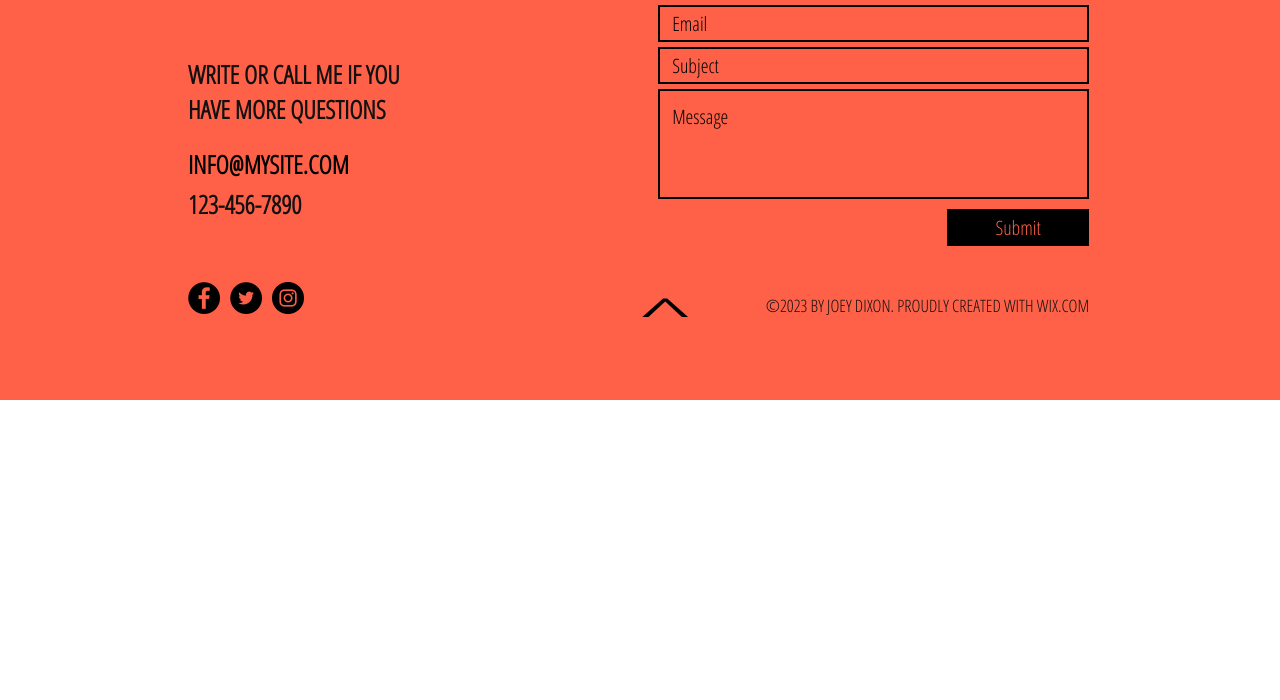
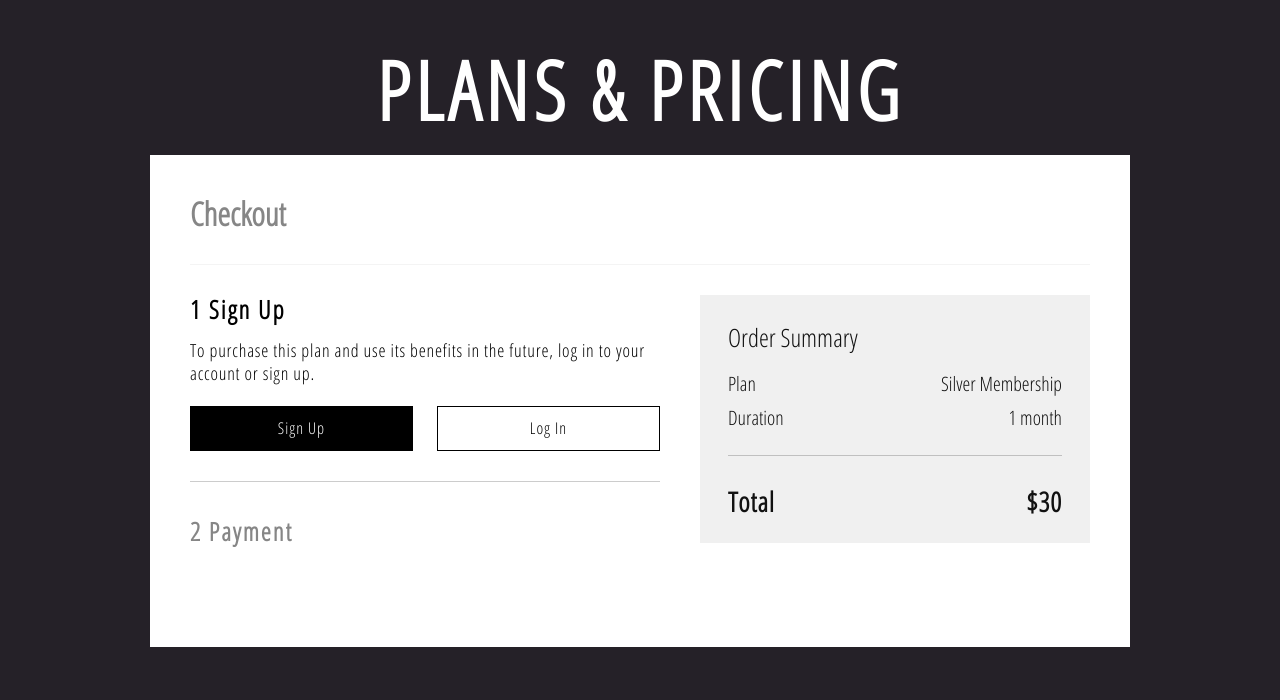
Before and after one commit to Vasyl-Pidgornyi/Personal-trainer, a React app: page /#/payment in a window 1280 px wide. Shown: the part 100-800 px from the top of the page. Built offline with nearby package versions, Linux system fonts and the light colour scheme.

Commit message:
payment page added

```diff
--- a/src/app/components/Plans/Payment/Payment.jsx
+++ b/src/app/components/Plans/Payment/Payment.jsx
@@ -0,0 +1,72 @@
+import React from "react";
+import { Link, useLocation, useHistory } from "react-router-dom";
+import "./Payment.scss";
+
+export function Payment() {
+  let location = useLocation();
+  let history = useHistory();
+  return (
+    <div className="payment__container">
+      <h1 className="plans__content_header">PLANS & PRICING</h1>
+      <div className="payment__content">
+        <div className="payment__content_header-container">
+          <h1 className="payment__content_header-text">Checkout</h1>
+        </div>
+        <div className="payment__content_info-container">
+          <div className="payment__signUp-container">
+            <h1 className="payment__signUp-container_header">1 Sign Up</h1>
+            <p className="payment__signUp-container_description">
+              To purchase this plan and use its benefits in the future, log in
+              to your account or sign up.
+            </p>
+            <div className="payment__signUp-container_buttons">
+              <Link
+                to="/log-in"
+                className="payment__signUp-container_btn payment-signUp-btn"
+              >
+                Sign Up
+              </Link>
+              <Link
+                to="/log-in"
+                className="payment__signUp-container_btn payment-logIn-btn"
+              >
+                Log In
+              </Link>
+            </div>
+            <h1 className="payment__signUp-container_header payment-second-header">
+              2 Payment
+            </h1>
+          </div>
+          <div className="payment__summery-container">
+            <h1 className="payment__summery-container_header">Order Summary</h1>
+            <div className="payment__summery-container_planAndDuration-container">
+              <div className="payment__summery-container_planAndDuration-wrapper">
+                <p className="payment__summery-container_planAndDuration-description">
+                  Plan
+                </p>
+                <p className="payment__summery-container_planAndDuration-description">
+                  Silver Membership
+                  {/* {location.state.item.membership} */}
+                </p>
+              </div>
+              <div className="payment__summery-container_planAndDuration-wrapper">
+                <p className="payment__summery-container_planAndDuration-description">
+                  Duration
+                </p>
+                <p className="payment__summery-container_planAndDuration-description">
+                  1 month
+                </p>
+              </div>
+            </div>
+            <div className="payment__summery-container_totalPrice-wrapper">
+              <p className="payment__summery-container_totalPrice-text">
+                Total
+              </p>
+              <p className="payment__summery-container_totalPrice-text">$30</p>
+            </div>
+          </div>
+        </div>
+      </div>
+    </div>
+  );
+}
--- a/src/app/components/Plans/Payment/Payment.scss
+++ b/src/app/components/Plans/Payment/Payment.scss
@@ -0,0 +1,133 @@
+@import "../../../../sass/variables.scss";
+@import "../../../../sass/mixin.scss";
+
+.payment__container {
+  width: 100%;
+  height: 100%;
+  padding: 90px 0 280px;
+  background-color: $main-dark-color;
+}
+
+.payment__content {
+  width: 980px;
+  min-height: 492px;
+  margin: 0 auto;
+  background-color: $main-white-color;
+  padding: 40px 40px 20px;
+  margin-top: 20px;
+
+  &_header-container {
+    width: 100%;
+    height: 70px;
+    border-bottom: 1px solid $payment-underline-first-color;
+  }
+
+  &_header-text {
+    color: $payment-header-color;
+    font-size: 1.8rem;
+    text-align: left;
+  }
+
+  &_info-container {
+    height: 100%;
+    width: 100%;
+    display: flex;
+    justify-content: space-between;
+    padding-top: 30px;
+  }
+}
+
+.payment__signUp-container {
+  width: 470px;
+  &_header {
+    font-size: 1.4rem;
+    font-weight: 600;
+    letter-spacing: 2px;
+    color: $main-black-color;
+  }
+  &_description {
+    margin-top: 15px;
+    font-size: 1rem;
+    letter-spacing: 0.8px;
+    line-height: 1.3rem;
+    color: $main-black-color;
+  }
+
+  &_buttons {
+    margin-top: 20px;
+    width: 100%;
+    display: flex;
+    justify-content: space-between;
+    padding-bottom: 30px;
+    border-bottom: 1px solid $payment-underline-second-color;
+  }
+
+  &_btn {
+    width: 223px;
+    height: 45px;
+    padding: 12px 16px;
+    font-size: 0.9rem;
+    border: 1px solid $main-black-color;
+    text-align: center;
+    letter-spacing: 1px;
+  }
+}
+
+.payment-second-header {
+  color: $payment-header-color;
+  margin-top: 35px;
+}
+
+.payment-signUp-btn {
+  background-color: $main-black-color;
+  color: $main-white-color;
+}
+
+.payment-signUp-btn:hover {
+  background-color: rgb(83, 83, 83);
+}
+
+.payment-logIn-btn {
+  color: $main-black-color;
+}
+
+.payment__summery-container {
+  width: 390px;
+  height: 248px;
+  padding: 28px;
+  background-color: #f0f0f0;
+
+  &_header {
+    font-size: 1.4rem;
+    font-weight: 500;
+  }
+
+  &_planAndDuration-container {
+    margin-top: 15px;
+    width: 100%;
+    padding-bottom: 20px;
+    border-bottom: 1px solid $payment-underline-second-color;
+  }
+
+  &_planAndDuration-wrapper {
+    display: flex;
+    justify-content: space-between;
+  }
+
+  &_planAndDuration-description {
+    font-size: 1.1rem;
+    line-height: 1.9rem;
+  }
+
+  &_totalPrice-wrapper {
+    margin-top: 30px;
+    display: flex;
+    justify-content: space-between;
+  }
+
+  &_totalPrice-text {
+    font-size: 1.5rem;
+    font-weight: 800;
+    letter-spacing: 1px;
+  }
+}
--- a/src/app/components/Plans/Plans-Item/PlansItem.jsx
+++ b/src/app/components/Plans/Plans-Item/PlansItem.jsx
@@ -38,7 +38,17 @@
         >
           {props.item.validationTerm}
         </p>
-        <button className="plansItem__content_btn">Select</button>
+        <Link
+          to={{
+            pathname: "/Payment"
+            // state: {
+            //   item: props
+            // }
+          }}
+          className="plansItem__content_btn"
+        >
+          Select
+        </Link>
       </div>
       <div
         className={`plansItem__content-wrapper topUnderscore ${
--- a/src/app/components/Plans/Plans-Item/PlansItem.scss
+++ b/src/app/components/Plans/Plans-Item/PlansItem.scss
@@ -66,6 +66,8 @@
     color: $main-white-color;
     font-size: 1rem;
     letter-spacing: 0.5px;
+    text-align: center;
+    padding: 13px 16px;
   }
 
   &_btn:hover {
--- a/src/app/index.jsx
+++ b/src/app/index.jsx
@@ -15,6 +15,7 @@
 import { BookOnline } from "./components/Book-Online/BookOnline.jsx";
 import { BookOnlineDetailed } from "./components/Book-Online/Book-Online-Detailed/BookOnlineDetailed.jsx";
 import { Plans } from "./components/Plans/Plans.jsx";
+import { Payment } from "./components/Plans/Payment/Payment.jsx";
 
 class App extends React.Component {
   constructor() {
@@ -89,6 +90,9 @@
               <Route path="/plans">
                 <Plans />
               </Route>
+              <Route path="/payment">
+                <Payment />
+              </Route>
             </Switch>
           </main>
           <Footer />
--- a/src/sass/variables.scss
+++ b/src/sass/variables.scss
@@ -6,3 +6,6 @@
 $main-dark-white-color: #e8e8e8;
 $main-underLine-color: #4d4a4e;
 $image-height: 600px;
+$payment-header-color: #868686;
+$payment-underline-first-color: #f4f4f4;
+$payment-underline-second-color: rgba(0, 0, 0, 0.2);
```
Also changed, not shown: 4 other files.
